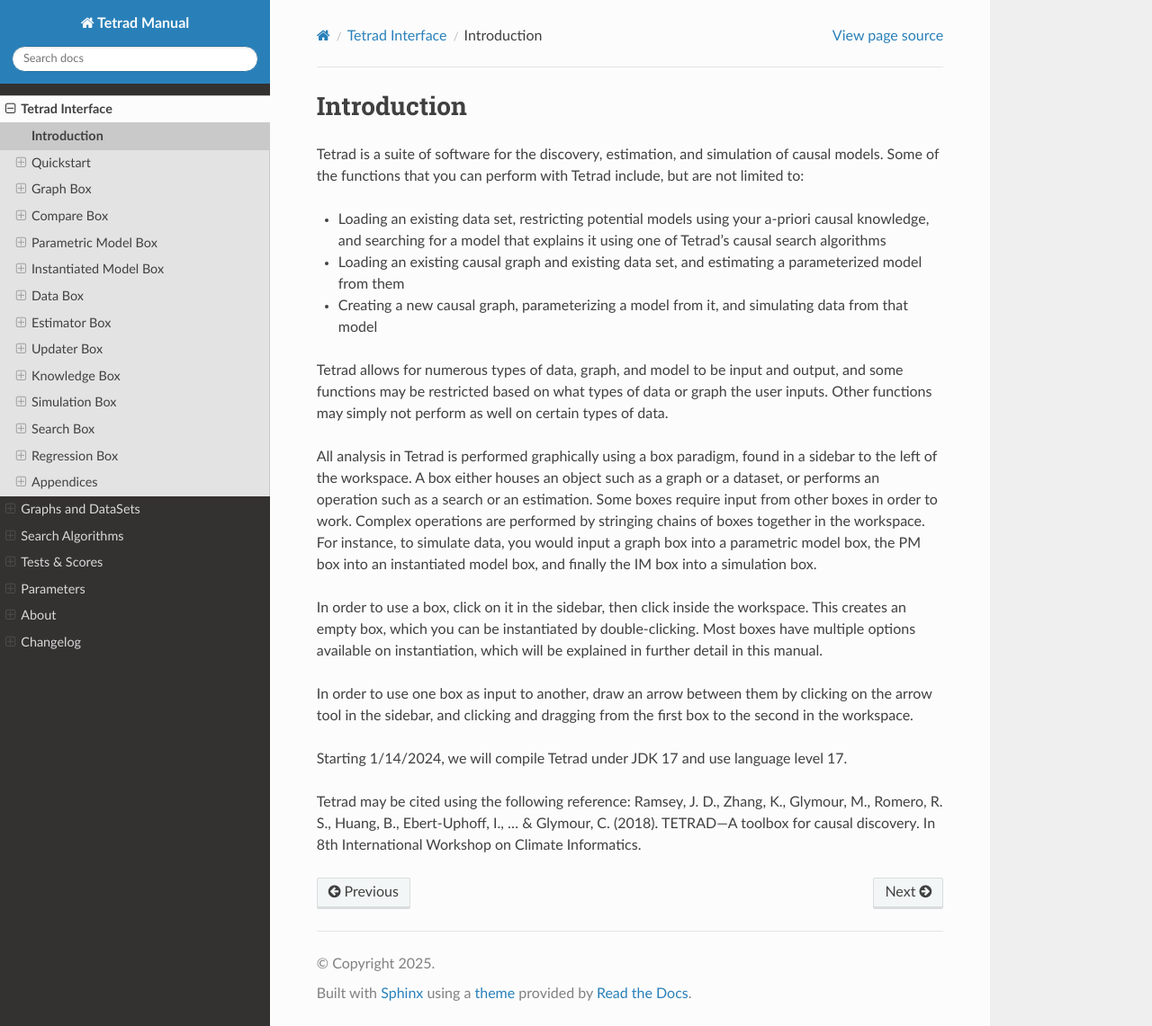
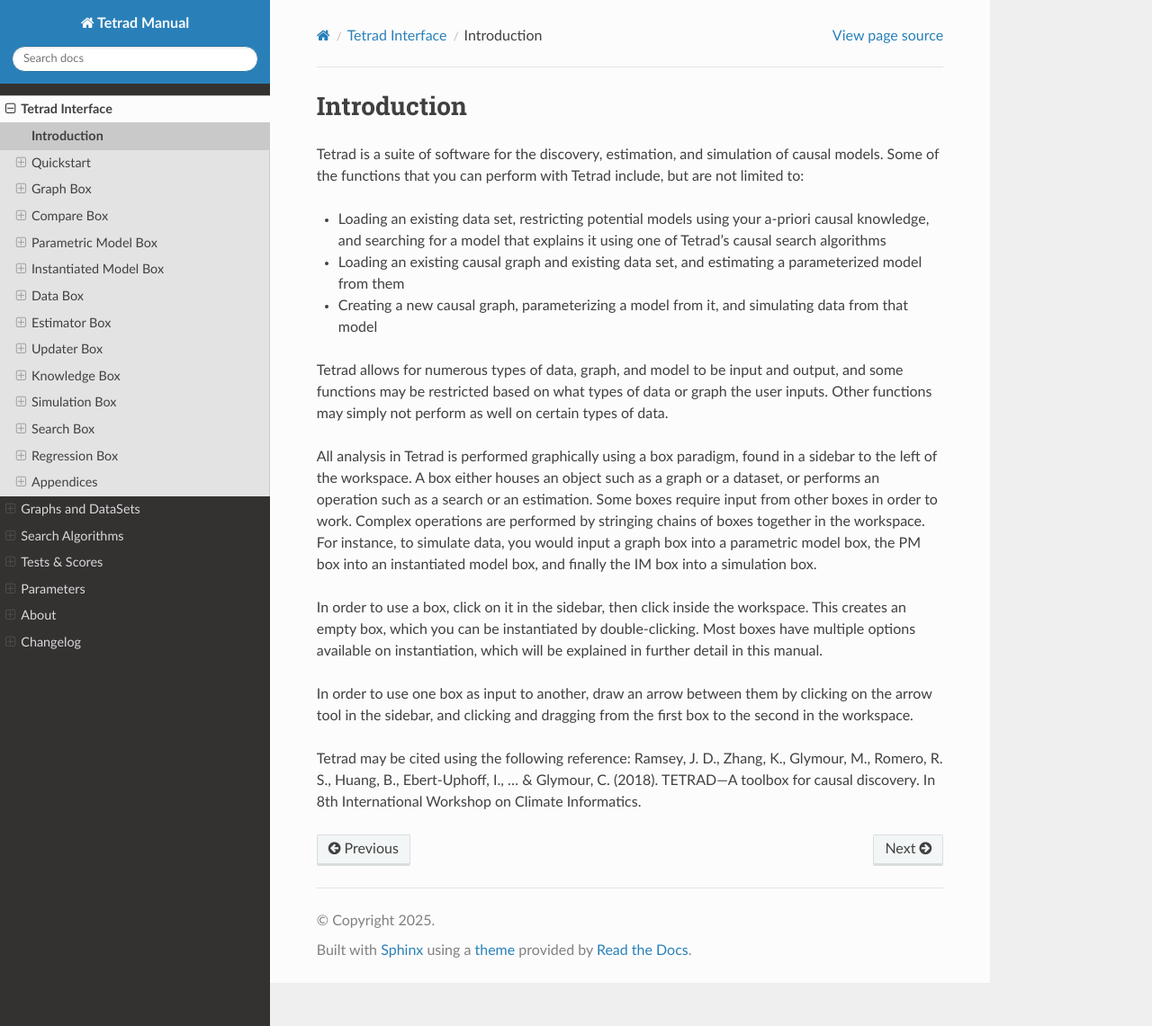
Before and after one commit to cmu-phil/tetrad-manual-rtd, a Sphinx documentation site: the page built from docs/manual/introduction.md, in a window 1280 px wide and 1141 px high. Shown: the whole window at 90% size. Built offline with Sphinx 7.4.7 and the Read the Docs theme 3.1.0, drawn with Linux system fonts in a browser that asks for light colours.

Commit message:
Remove outdated JDK version notice from introduction manual.

```diff
--- a/docs/manual/introduction.md
+++ b/docs/manual/introduction.md
@@ -16,6 +16,4 @@
 
 In order to use one box as input to another, draw an arrow between them by clicking on the arrow tool in the sidebar, and clicking and dragging from the first box to the second in the workspace.
 
-Starting 1/14/2024, we will compile Tetrad under JDK 17 and use language level 17.
-
 Tetrad may be cited using the following reference: Ramsey, J. D., Zhang, K., Glymour, M., Romero, R. S., Huang, B., Ebert-Uphoff, I., ... & Glymour, C. (2018). TETRAD—A toolbox for causal discovery. In 8th International Workshop on Climate Informatics.
```
